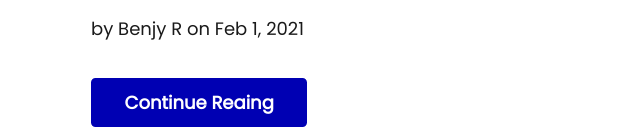
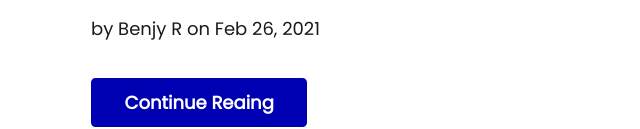
Before and after one commit to brrock/blog, an Eleventy site: page src/blog.njk in a window 1280 px wide. Shown: the part 833-962 px from the top of the page, 0-640 px from the left. Built offline with nearby package versions, Linux system fonts and the light colour scheme; Eleventy itself is replaced by a stand-in of ours; files that its build step writes are made by us from their sources.

Commit message:
Update Blog “2023-02-22-february-half-term-blog-post”

```diff
--- a/src/blog/2023-02-22-february-half-term-blog-post.md
+++ b/src/blog/2023-02-22-february-half-term-blog-post.md
@@ -1,7 +1,7 @@
 ---
 title: February half term blog post
 author: Benjy R
-date: 2021-02-01T10:52:00.000Z
+date: 2021-02-26T10:52:00.000Z
 tags:
   - post
 image: https://i.ytimg.com/vi/de_V6P0RVbg/hqdefault.jpg
```
